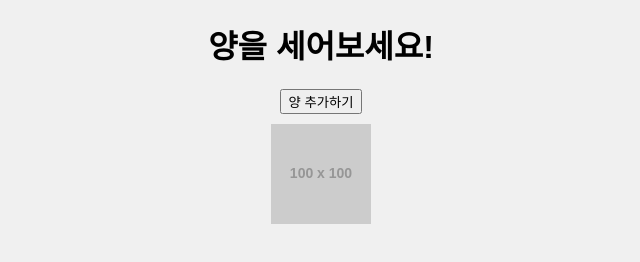
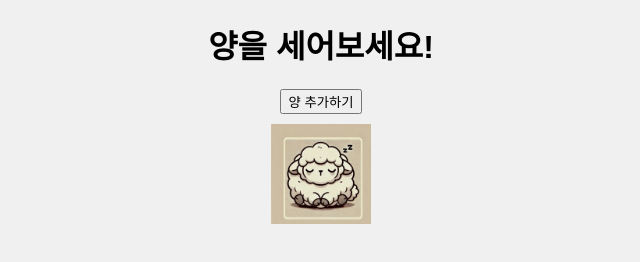
Before and after one commit to loquens02/sheepCount, a plain HTML site: page index.html in a window 1280 px wide. Both pictures are taken after a click on the button "양 추가하기". Shown: the whole page, without its empty margins (319-959 px from the left). Drawn offline with Linux system fonts and the light colour scheme; placeholder pictures from the web are drawn by us.

Commit message:
modFile-dynamic sheep img

```diff
--- a/index.html
+++ b/index.html
@@ -25,7 +25,8 @@
         function addSheep() {
             const sheepContainer = document.getElementById("sheepContainer");
             const img = document.createElement("img");
-            img.src = "https://via.placeholder.com/100x100.png?text=Sheep";
+            const randomIndex = Math.floor(Math.random() * 5) + 1; // Assuming there are 5 images
+            img.src = `img/sheep${randomIndex}.webp`;
             img.alt = "Sheep";
             img.classList.add("sheep");
             sheepContainer.appendChild(img);
```
